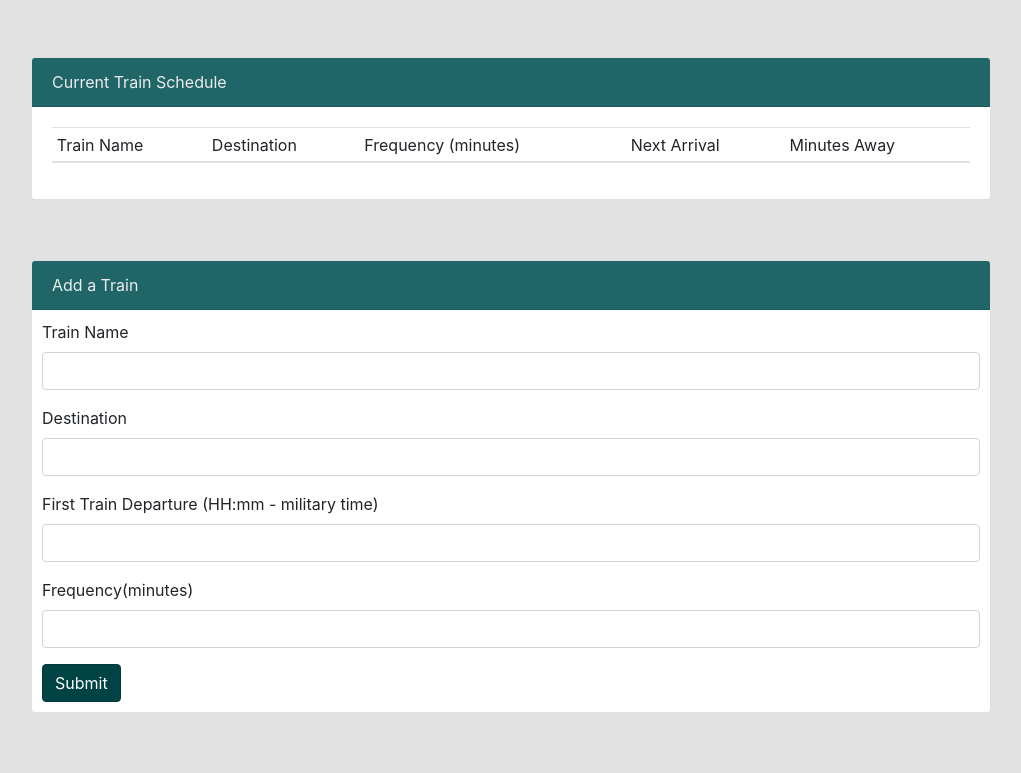
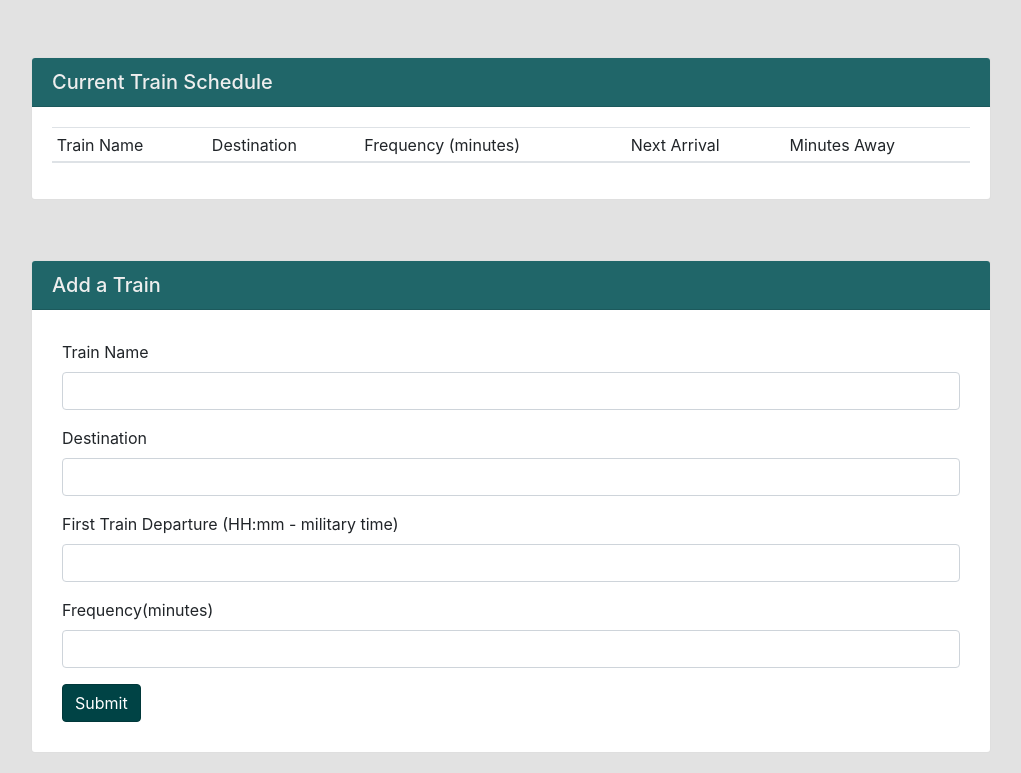
Before and after one commit to BarbaraHernandez/TrainTimes-week07-hw, a plain HTML site: page index.html in a window 1280 px wide. Shown: the part 290-1063 px from the top of the page, without its empty margins (129-1150 px from the left). Before the commit the page ends 1023 px from the top, so only its background shows below. Drawn offline with nearby package versions, Linux system fonts and the light colour scheme; no server answers.

Commit message:
correct html tags for addtrain

```diff
--- a/assets/css/mystyle.css
+++ b/assets/css/mystyle.css
@@ -3,6 +3,10 @@ body{
     max-width: 2000px;
     margin: auto;
     background-color: #e2e2e2;
+}
+
+h5{
+    margin-bottom: 0;
 }
 
 form{
@@ -22,7 +26,6 @@ form{
     color: #eeeeee;
 }
 
-
 .card {
     width: 75%;
     margin:auto;
@@ -32,7 +35,7 @@ form{
 
 #full-header {
     text-align: center;
-    color: #eeeeee;
+    color: #f5f5f5;
     margin-bottom: 0px;
     background-color: #004345;
     border-radius: 4px;
@@ -40,7 +43,7 @@ form{
 
 .customcardheaders{
     background-color: #206669;
-    color: #ececec;
+    color: #eeeeee;
 }
 
 #last-card{
--- a/index.html
+++ b/index.html
@@ -21,7 +21,7 @@
         <!-- current schedule -->
         <div class="card">
             <div class="card-header customcardheaders">
-                Current Train Schedule
+                <h5>Current Train Schedule</h5>
             </div>
             <div class="card-body">
                 <table class="table table-sm" id="schedule-table">
@@ -40,11 +40,12 @@
         </div>
 
         <!-- add train -->
+        <div id="accordion">
             <div class="card" id="last-card">
                 <div class="card-header customcardheaders">
-                Add a Train
+                    <h5>Add a Train</h3>
                 </div>
-            <div class="body">
+                <div class="card-body">
                     <form>
                         <div class="form-group">
                             <label for="train-name">Train Name</label>
@@ -66,7 +67,7 @@
                     </form>
                 </div>
             </div>
-
+        </div>
         <!--javascript-->
         <script src="https://code.jquery.com/jquery-3.3.1.slim.min.js" integrity="sha384-q8i/X+965DzO0rT7abK41JStQIAqVgRVzpbzo5smXKp4YfRvH+8abtTE1Pi6jizo" crossorigin="anonymous"></script>
         <script src="https://cdnjs.cloudflare.com/ajax/libs/popper.js/1.14.3/umd/popper.min.js" integrity="sha384-ZMP7rVo3mIykV+2+9J3UJ46jBk0WLaUAdn689aCwoqbBJiSnjAK/l8WvCWPIPm49" crossorigin="anonymous"></script>
```
Lines whose indentation alone changed are shown as unchanged.
